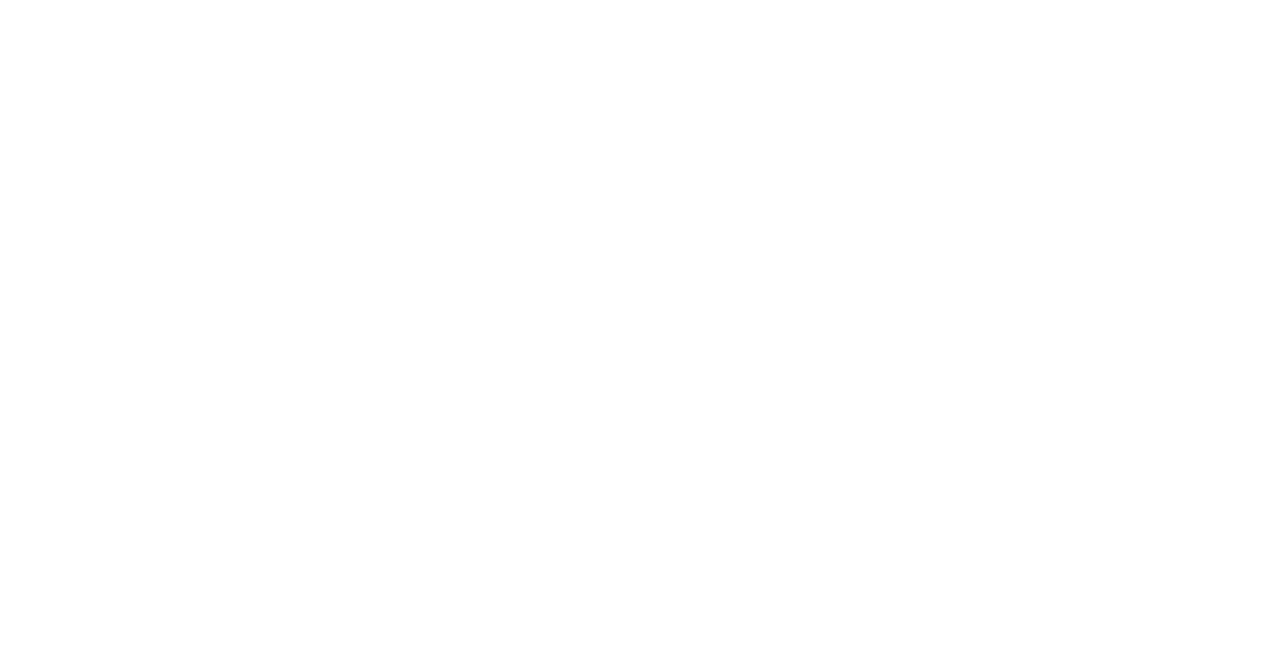
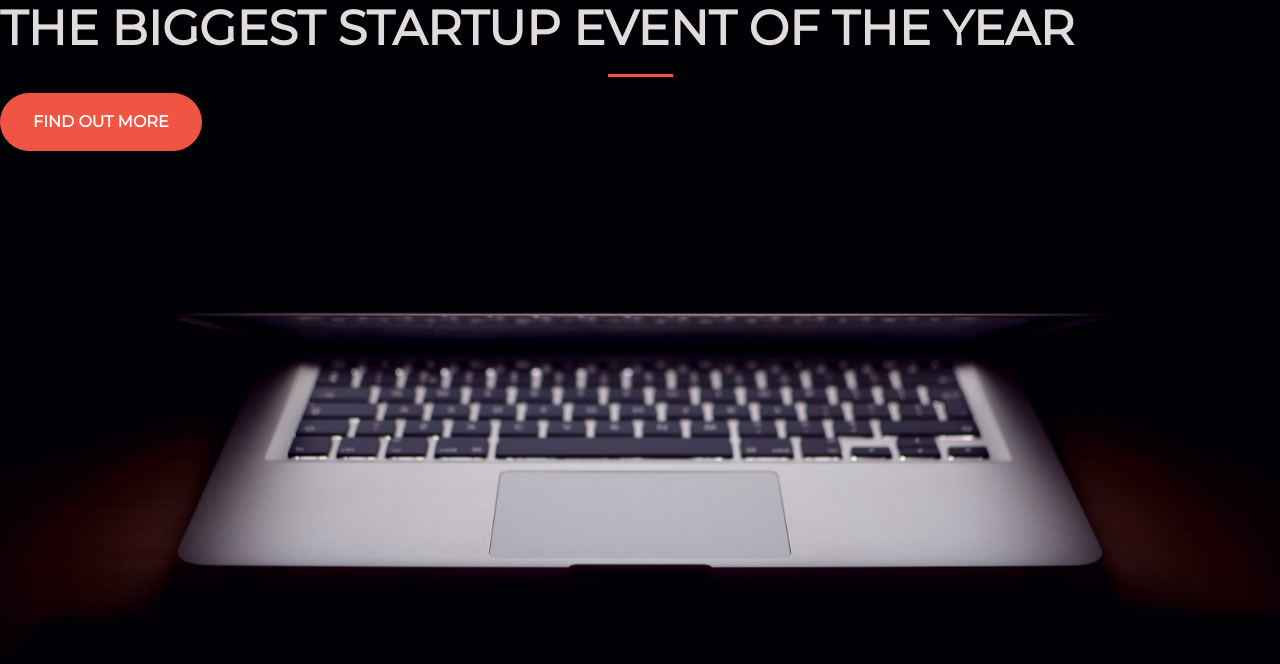
Before and after one commit to JericRice/landing-page, a plain HTML site: page index.html in a window 1280 px wide. Drawn offline with nearby package versions, Linux system fonts and the light colour scheme.

Commit message:
added style properties for button, bbackground  & header

```diff
--- a/index.html
+++ b/index.html
@@ -2,6 +2,9 @@
 <html>
   <head>
     <title>Startup</title>
+        <!-- Required meta tags -->
+      <meta charset="utf-8">
+      <meta name="viewport" content="width=device-width, initial-scale=1, shrink-to-fit=no">
 
     <!-- Google Fonts -->
     <link href="https://fonts.googleapis.com/css?family=Montserrat" rel="stylesheet">
@@ -13,6 +16,8 @@
     <link rel="stylesheet" type="text/css" href="style.css">
   </head>
   <body>
-
+    <h1 class="text-uppercase"><strong>The Biggest Startup Event of the Year</strong></h1>
+    <hr>
+    <button class="btn btn-primary btn-xl">Find Out More</button>
   </body>
 </html>
--- a/style.css
+++ b/style.css
@@ -1,6 +1,44 @@
+
 body,
 html {
   width: 100%;
   height: 100%;
   font-family: 'Montserrat', sans-serif;
+  background: url(header.jpg) no-repeat center center fixed;
+  -webkit-background-size: cover;
+  -moz-background-size: cover;
+  -o-background-size: cover;
+  background-size: cover;
 }
+
+hr {
+  border-color: #f05544;
+  border-width: 3px;
+  max-width: 65px;
+}
+
+h1 {
+  font-size: 3rem;
+  color: #e2dbdb;
+}
+
+.btn {
+  font-weight: 700;
+  border-radius: 300px;
+  text-transform: uppercase;
+}
+
+.btn-primary {
+  background-color: #f05544;
+  border-color: #f05544;
+}
+
+.btn-primary:hover {
+  background-color: #ee4b08;
+  border-color: #ee4b08;
+  border-width: 4px;
+}
+
+.btn-xl {
+  padding: 1rem 2rem;
+}
```
